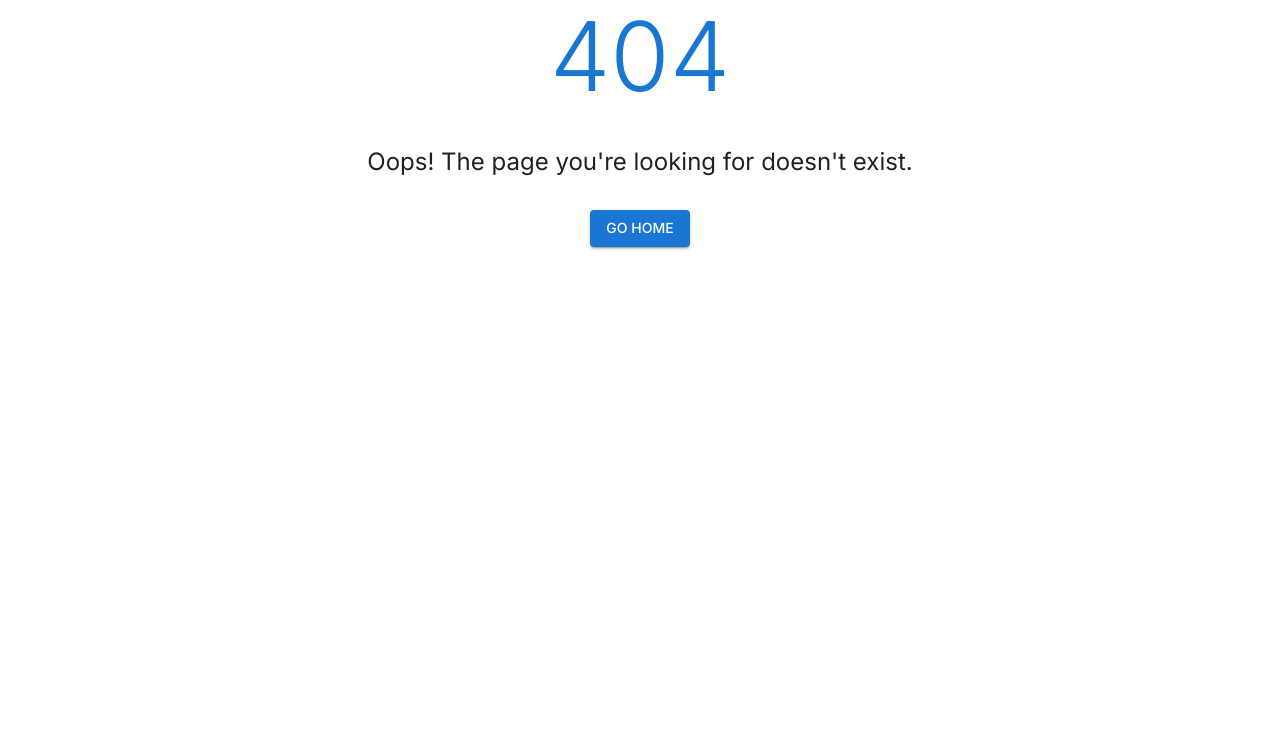
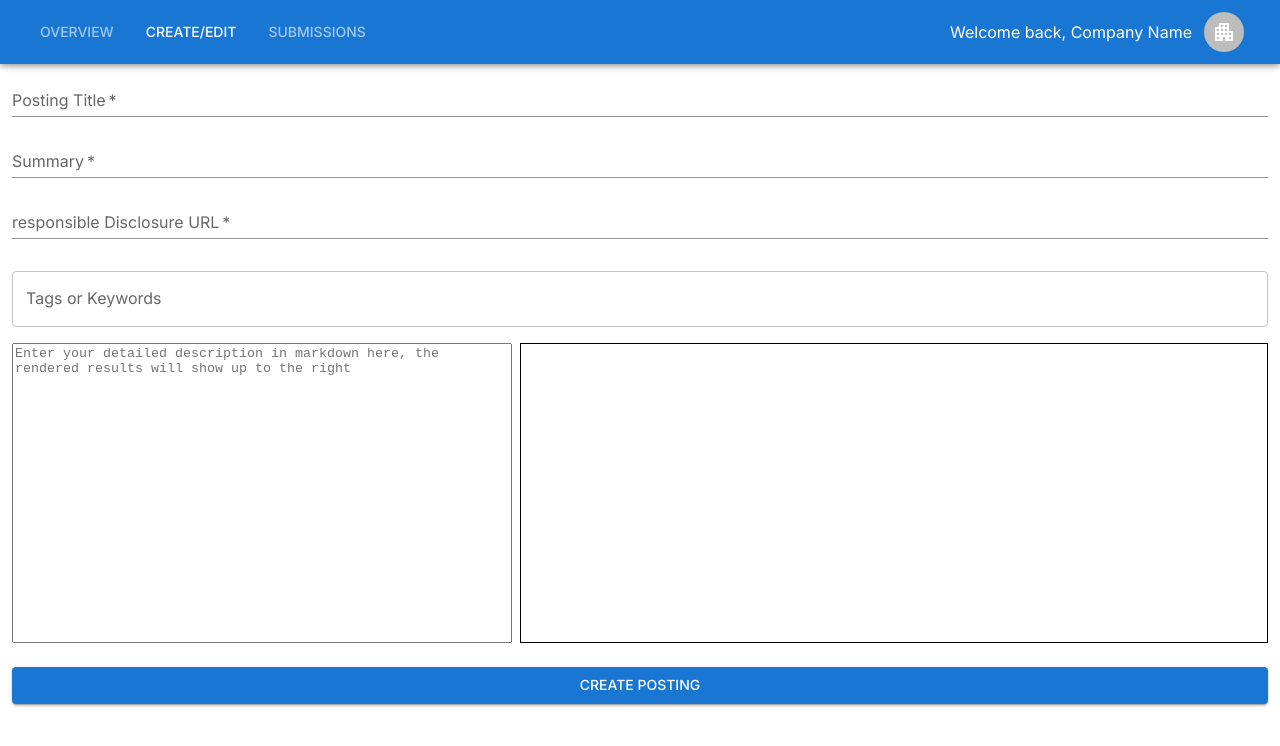
Before and after one commit to cs489-project/frontend, a React (Vite) app: page /org/dashboard/create-edit/1 in a window 1280 px wide. Before the commit this address had no page. Shown: the top 746 px of the page. Built offline with nearby package versions, Linux system fonts and the light colour scheme.

Commit message:
add edit functionality

```diff
--- a/src/App.tsx
+++ b/src/App.tsx
@@ -42,8 +42,9 @@ function App() {
 
         <Route path="/org" element={<OrgSignUpLogin />} />
         <Route path="/org/dashboard" element={<OrgDashboard />}>
-          <Route index element={<OrgPostingList />}></Route>
-          <Route path="create" element={<PostingBuilder />}></Route>
+          <Route index element={<Navigate to="/org/dashboard/overview" replace />}></Route>
+          <Route path="overview" element={<OrgPostingList />}></Route>
+          <Route path="create-edit/:id?" element={<PostingBuilder />}></Route>
           <Route path="submissions" element={<UserSubmissions />}></Route>
         </Route>
         <Route path="/org/pending" element={<PendingSignUp />} />
--- a/src/components/PostingBuilder.tsx
+++ b/src/components/PostingBuilder.tsx
@@ -3,7 +3,7 @@ import { useState } from "react";
 import MarkdownWrapper from "./MarkdownWrapper";
 import { useSnackbar } from "./SnackBar";
 import axios from "axios";
-import { useNavigate } from "react-router-dom";
+import { useNavigate, useParams } from "react-router-dom";
 
 const INITIAL_STATE = {
     title: "",
@@ -15,6 +15,7 @@ const INITIAL_STATE = {
 
 export default function PostingBuilder() {
     const [form, setForm] = useState({ ...INITIAL_STATE });
+    const { id } = useParams();
     const { showSnackbar } = useSnackbar();
     const navigate = useNavigate();
 
--- a/src/pages/OrgDashboard.tsx
+++ b/src/pages/OrgDashboard.tsx
@@ -6,11 +6,11 @@ import { Outlet, useLocation, useNavigate } from "react-router-dom";
 
 export default function OrgDashboard() {
     const location = useLocation();
-    const tabPaths = ["/org/dashboard/", "/org/dashboard/create", "/org/dashboard/submissions"];
+    const tabPaths = ["/org/dashboard/overview", "/org/dashboard/create-edit", "/org/dashboard/submissions"];
     const navigate = useNavigate();
     const [anchorEl, setAnchorEl] = useState(null);
     const [orgProfile, setOrgProfile] = useState(false);
-    const currentTab = tabPaths.indexOf(location.pathname);
+    const currentTab = tabPaths.findIndex(path => location.pathname.startsWith(path));
 
     const handleProfileClick = (event: any) => {
         setAnchorEl(event.currentTarget);
@@ -31,7 +31,7 @@ export default function OrgDashboard() {
                 <Toolbar>
                     <Tabs value={currentTab} onChange={handleTabChange} textColor="inherit" indicatorColor="primary">
                         <Tab label="Overview" />
-                        <Tab label="Create" />
+                        <Tab label="Create/Edit" />
                         <Tab label="Submissions" />
                     </Tabs>
                     <Box sx={{ flexGrow: 1 }} />
```
